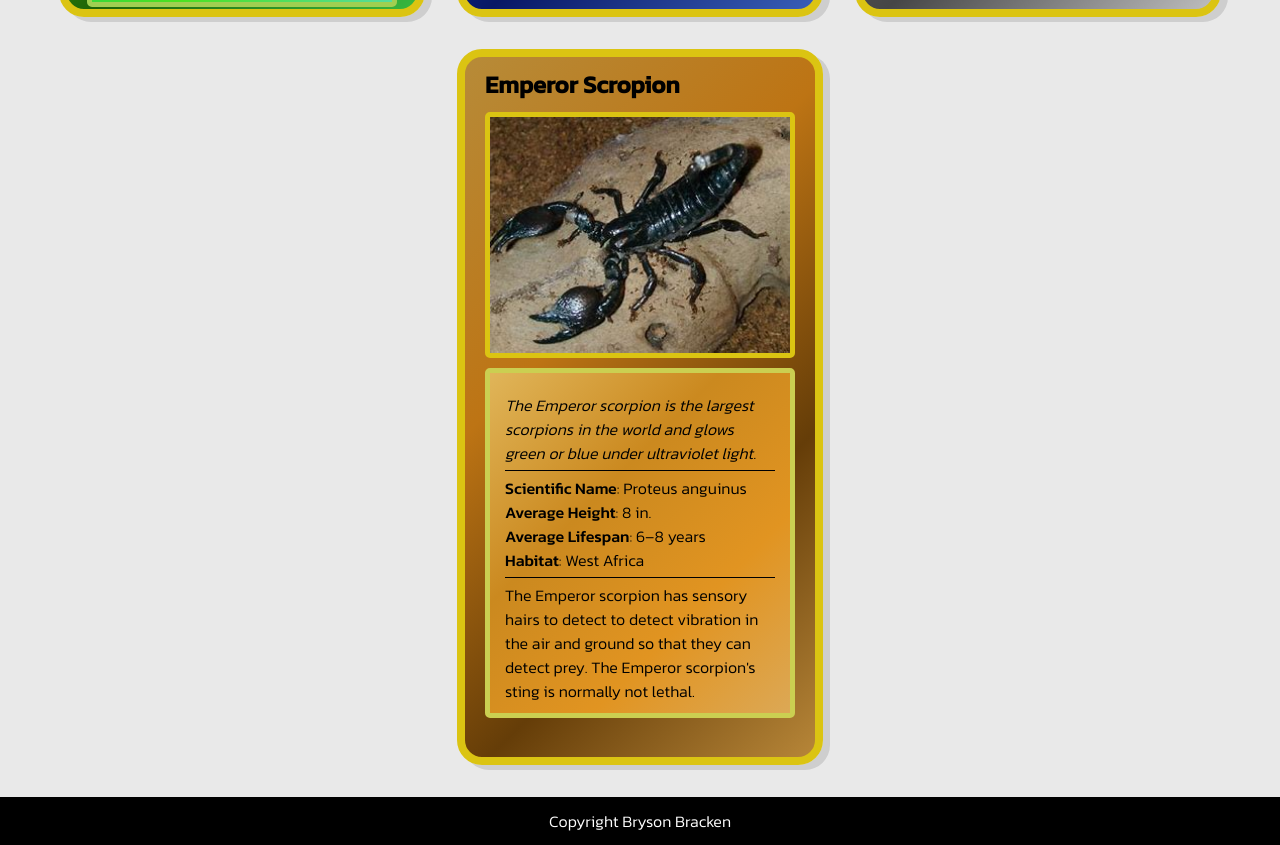
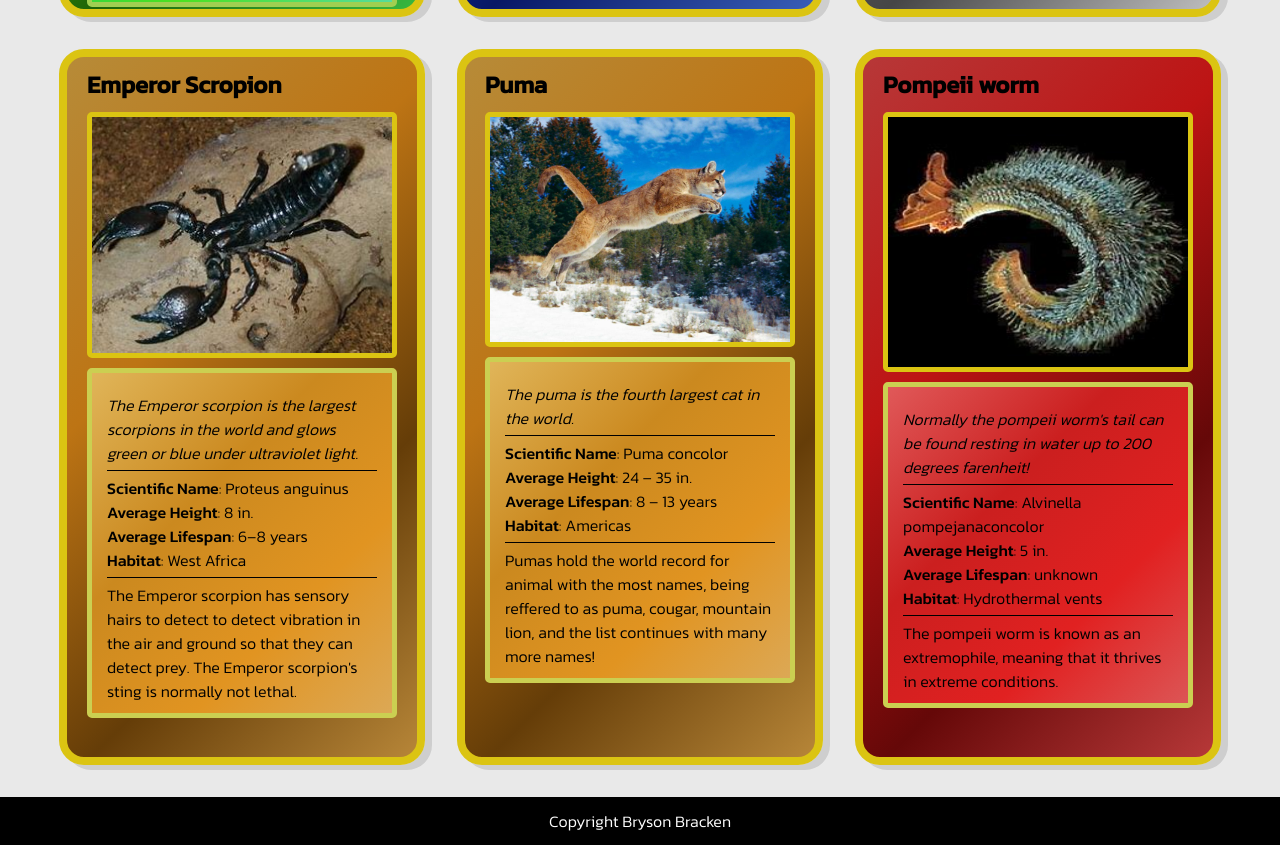
Before and after one commit to BrysonBracken/animalTradingCards, a plain HTML site: page tradingCard/card.html in a window 1280 px wide. Shown: the part 795-1640 px from the top of the page. Drawn offline with Linux system fonts and the light colour scheme.

Commit message:
feat: add new cards
New cards added in preperation for new upcoming features

```diff
--- a/tradingCard/script.js
+++ b/tradingCard/script.js
@@ -125,6 +125,28 @@ const cards = [
         'Scorpion.jpeg',
         'Emperor Scropion',
         'brown'
+    ),
+    new Card('Puma',
+        'The puma is the fourth largest cat in the world.',
+        'Puma concolor',
+        '24 – 35 in.',
+        '8 – 13 years',
+        'Americas',
+        "Pumas hold the world record for animal with the most names, being reffered to as puma, cougar, mountain lion, and the list continues with many more names!",
+        'puma.jpeg',
+        'Puma',
+        'brown'
+    ),
+    new Card('Pompeii worm',
+        "Normally the pompeii worm's tail can be found resting in water up to 200 degrees farenheit!",
+        'Alvinella pompejanaconcolor',
+        '5 in.',
+        'unknown',
+        'Hydrothermal vents',
+        "The pompeii worm is known as an extremophile, meaning that it thrives in extreme conditions.",
+        'pompeii_worm.jpeg',
+        'Pompeii worm',
+        'red'
     )
 ];
 
--- a/tradingCard/styles.css
+++ b/tradingCard/styles.css
@@ -151,7 +151,7 @@ h2 {
 
 .animal-image {
   width: 300px;
-  height: auto;
+  max-height: 250px;
   display: block;
   margin-left: auto;
   margin-right: auto;
```
Also changed, not shown: tradingCard/images/pompeii_worm.jpeg (added), tradingCard/images/puma.jpeg (added).
